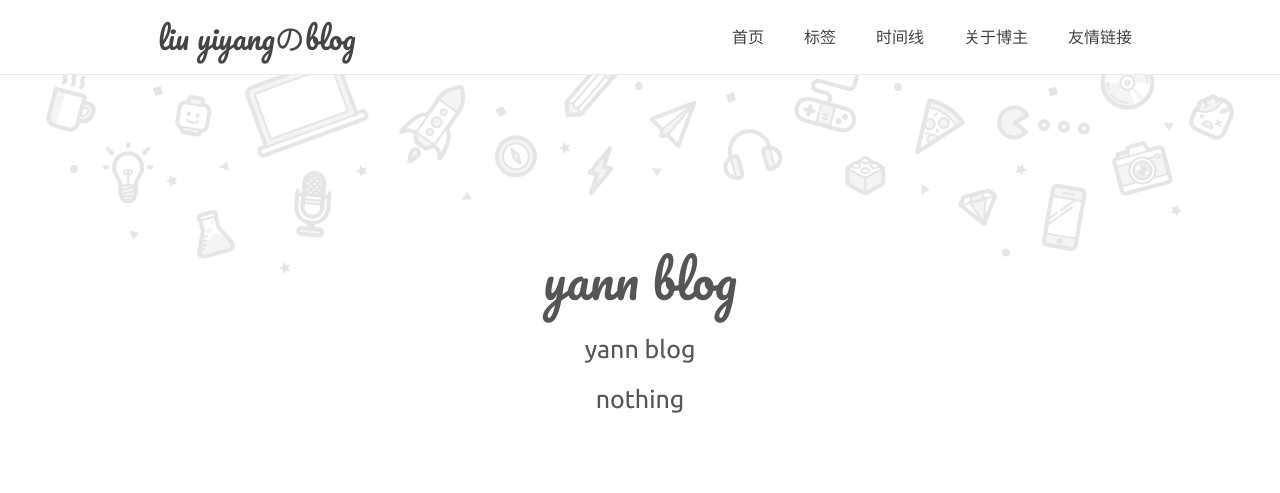
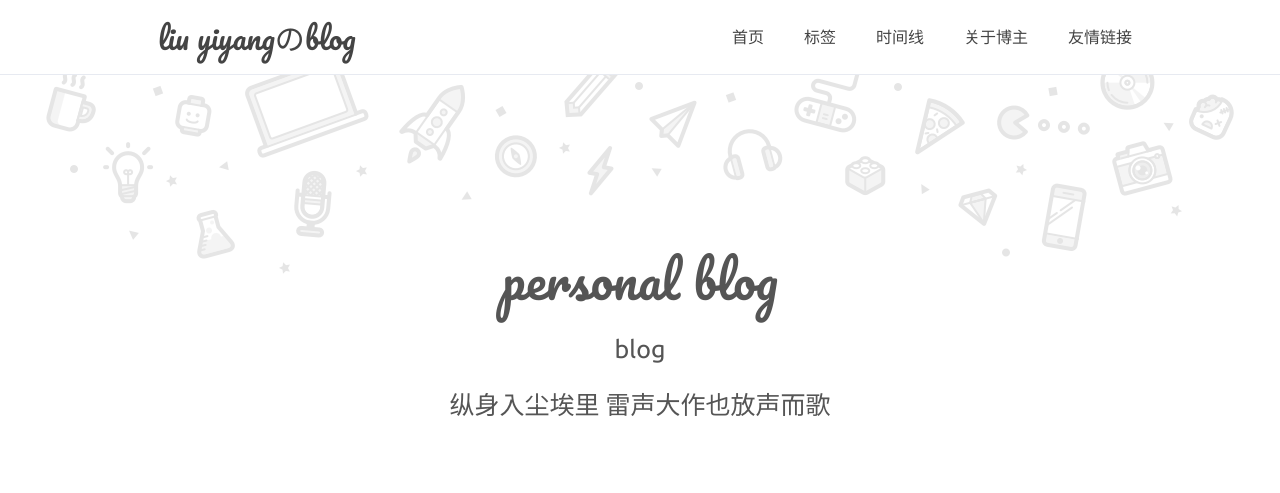
Before and after one commit to Yann-Liu-Yiyang/Yann-Liu-Yiyang.github.io, a Jekyll site: the page built from index.html, in a window 1280 px wide. Shown: the top 493 px of the page. Built offline with Jekyll 4.4.1, drawn with Linux system fonts in a browser that asks for light colours.

Commit message:
Update index.html

```diff
--- a/index.html
+++ b/index.html
@@ -1,9 +1,9 @@
 ---
 layout: default
-title: yann blog
-page-title: yann blog
-home-title: yann blog
-description: nothing
+title: liu yiyang の blog
+page-title: personal blog
+home-title: blog
+description: 纵身入尘埃里 雷声大作也放声而歌
 ---
 
 {% include header.html %}
```
